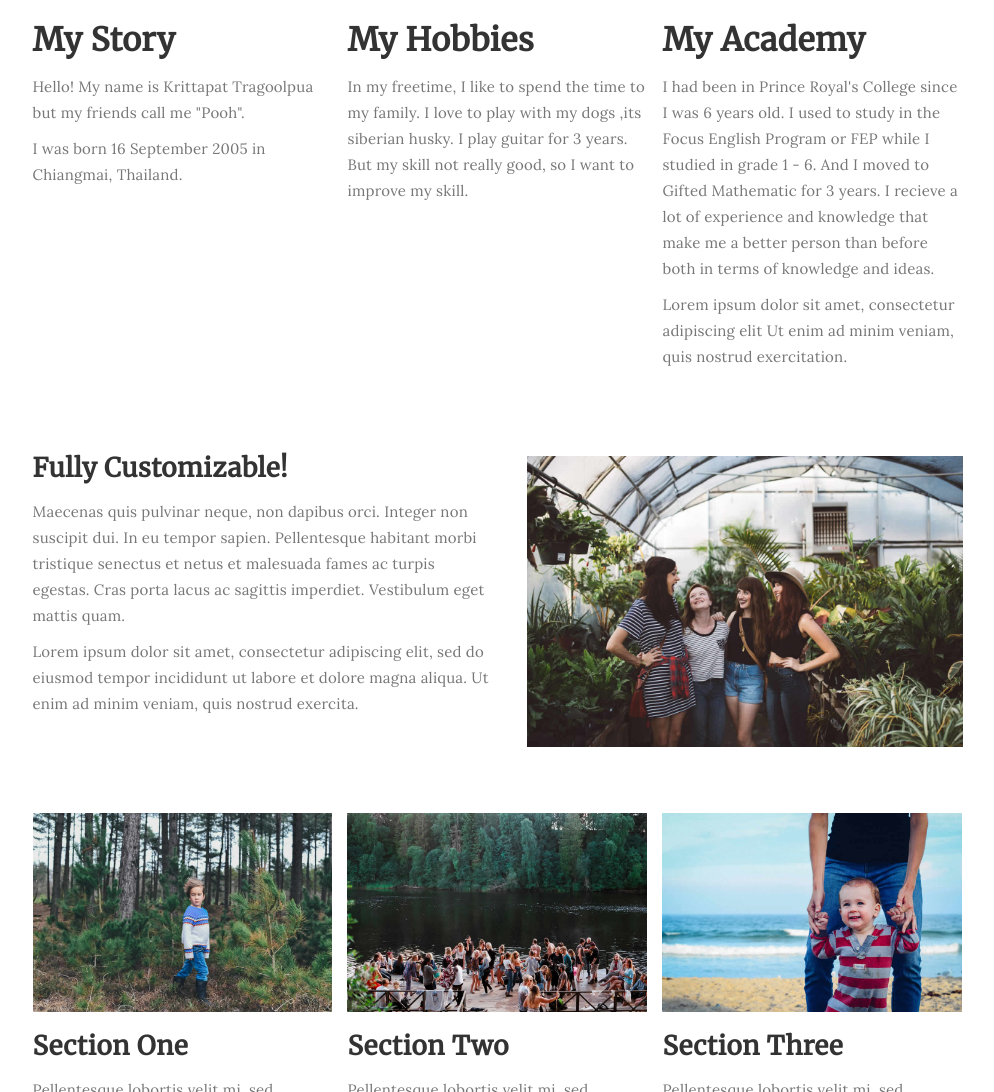
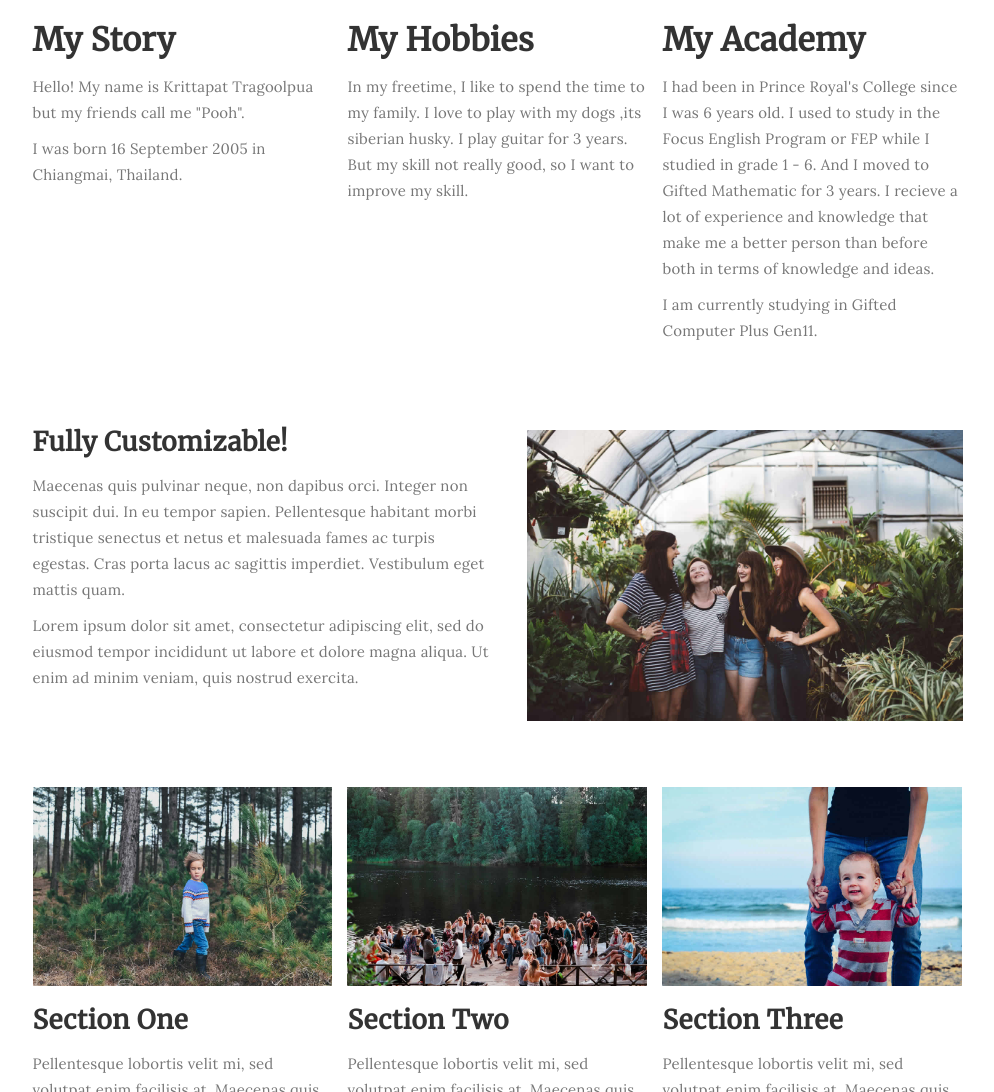
Before and after one commit to Senoritas2/neuron, a plain HTML site: page about.html in a window 1280 px wide. Shown: the part 664-1756 px from the top of the page, without its empty margins (135-1129 px from the left). Drawn offline with Linux system fonts and the light colour scheme.

Commit message:
Update about.html

```diff
--- a/about.html
+++ b/about.html
@@ -102,7 +102,7 @@ http://www.tooplate.com/view/2085-neuron
                               studied in grade 1 - 6. And I moved to Gifted Mathematic for 3 years. I recieve a lot of experience and knowledge that
                               make me a better person than before both in terms of knowledge and ideas.
                          </p>
-                         <p>Lorem ipsum dolor sit amet, consectetur adipiscing elit Ut enim ad minim veniam, quis nostrud exercitation.</p>
+                         <p>I am currently studying in Gifted Computer Plus Gen11.</p>
                     </div>
 
                     <div class="col-md-6 col-sm-6">
```
